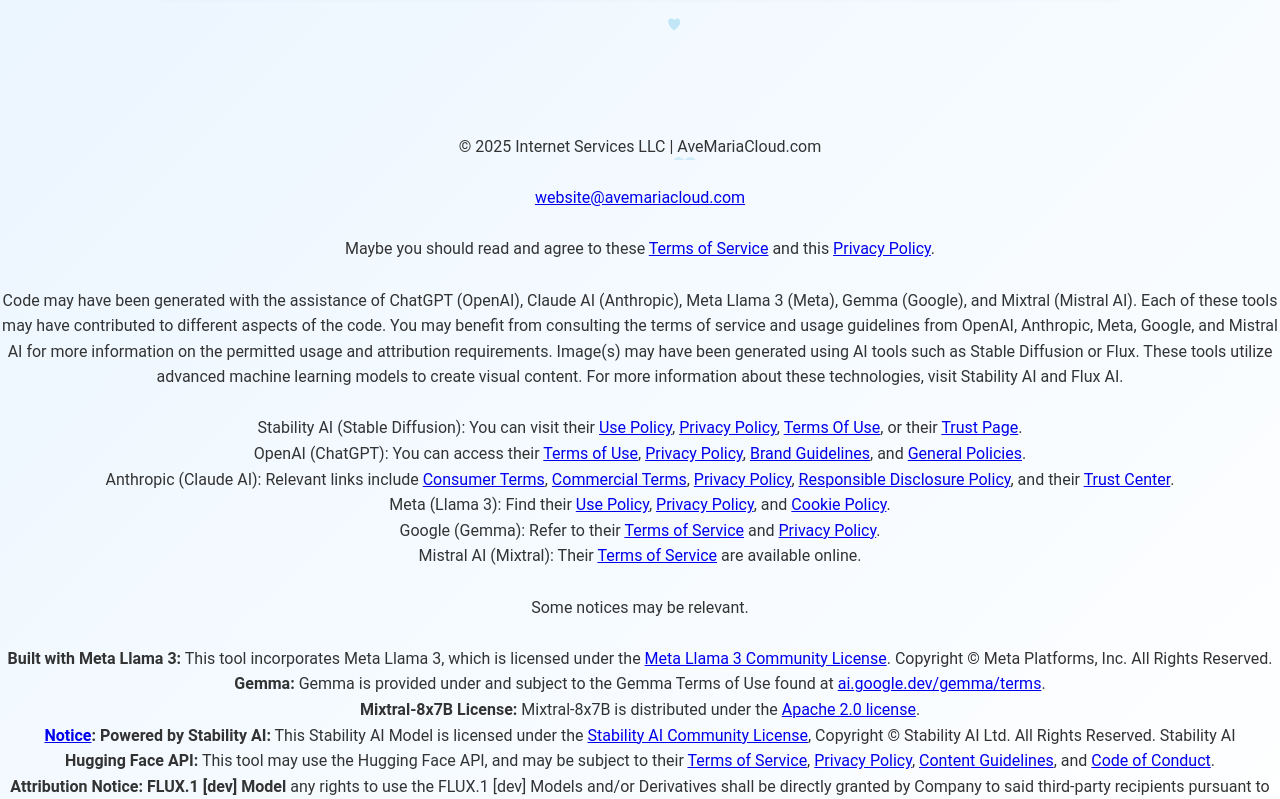
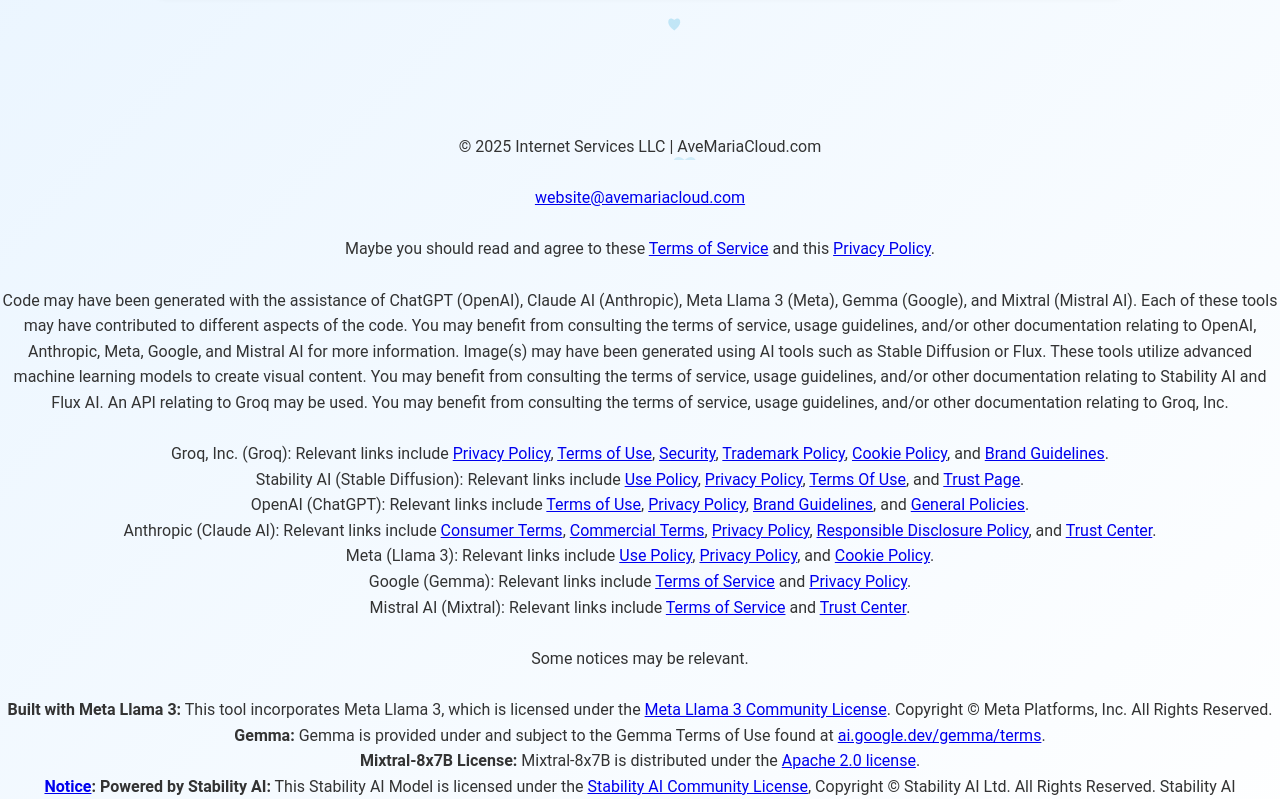
Before and after one commit to in-loving-remembrance-of-calvin-clark/website, a plain HTML site: page index.html in a window 1280 px wide. Shown: the part 640-1439 px from the top of the page. Drawn offline with Linux system fonts and the light colour scheme.

Commit message:
Update index.html

```diff
--- a/index.html
+++ b/index.html
@@ -138,20 +138,23 @@
         </center>
     </div>
     <BR><BR><BR>
-       <center><p>
+       <center>
+
+           <p>
                 © 2025 Internet Services LLC | AveMariaCloud.com<BR><BR>
                 <a href="mailto:website@avemariacloud.com">website@avemariacloud.com</a>
                 <BR><BR>
                 Maybe you should read and agree to these <a href="https://avemariacloud.com/terms.html" target="_blank">Terms of Service</a> and this <a href="https://avemariacloud.com/privacy.html" target="_blank">Privacy Policy</a>.
                 <br><br>
-        Code may have been generated with the assistance of ChatGPT (OpenAI), Claude AI (Anthropic), Meta Llama 3 (Meta), Gemma (Google), and Mixtral (Mistral AI). Each of these tools may have contributed to different aspects of the code. You may benefit from consulting the terms of service and usage guidelines from OpenAI, Anthropic, Meta, Google, and Mistral AI for more information on the permitted usage and attribution requirements. Image(s) may have been generated using AI tools such as Stable Diffusion or Flux. These tools utilize advanced machine learning models to create visual content. For more information about these technologies, visit Stability AI and Flux AI.
+                Code may have been generated with the assistance of ChatGPT (OpenAI), Claude AI (Anthropic), Meta Llama 3 (Meta), Gemma (Google), and Mixtral (Mistral AI). Each of these tools may have contributed to different aspects of the code. You may benefit from consulting the terms of service, usage guidelines, and/or other documentation relating to OpenAI, Anthropic, Meta, Google, and Mistral AI for more information. Image(s) may have been generated using AI tools such as Stable Diffusion or Flux. These tools utilize advanced machine learning models to create visual content. You may benefit from consulting the terms of service, usage guidelines, and/or other documentation relating to Stability AI and Flux AI. An API relating to Groq may be used. You may benefit from consulting the terms of service, usage guidelines, and/or other documentation relating to Groq, Inc.
                 <br><br>
-Stability AI (Stable Diffusion): You can visit their <a href="https://stability.ai/use-policy" target="_blank">Use Policy</a>, <a href="https://stability.ai/privacy-policy" target="_blank">Privacy Policy</a>, <a href="https://stability.ai/terms-of-use" target="_blank">Terms Of Use</a>, or their <a href="https://trust.stability.ai/" target="_blank">Trust Page</a>.<br>
-        OpenAI (ChatGPT): You can access their <a href="https://openai.com/policies/terms-of-use/">Terms of Use</a>, <a href="https://openai.com/policies/row-privacy-policy/">Privacy Policy</a>, <a href="https://openai.com/brand/">Brand Guidelines</a>, and <a href="https://openai.com/policies/">General Policies</a>.<br>
-        Anthropic (Claude AI): Relevant links include <a href="https://www.anthropic.com/legal/consumer-terms">Consumer Terms</a>, <a href="https://www.anthropic.com/legal/commercial-terms">Commercial Terms</a>, <a href="https://www.anthropic.com/legal/privacy">Privacy Policy</a>, <a href="https://www.anthropic.com/responsible-disclosure-policy">Responsible Disclosure Policy</a>, and their <a href="https://trust.anthropic.com/">Trust Center</a>.<br>
-        Meta (Llama 3): Find their <a href="https://www.llama.com/llama3/use-policy/">Use Policy</a>, <a href="https://www.facebook.com/privacy/policy/">Privacy Policy</a>, and <a href="https://www.facebook.com/privacy/policies/cookies/?entry_point=cookie_policy_redirect&entry=0">Cookie Policy</a>.<br>
-        Google (Gemma): Refer to their <a href="https://policies.google.com/terms">Terms of Service</a> and <a href="https://policies.google.com/privacy">Privacy Policy</a>.<br>
-        Mistral AI (Mixtral): Their <a href="https://mistral.ai/terms">Terms of Service</a> are available online.
+Groq, Inc. (Groq): Relevant links include <a href="https://groq.com/privacy-policy/" target="_blank">Privacy Policy</a>, <a href="https://groq.com/terms-of-use/" target="_blank">Terms of Use</a>, <a href="https://groq.com/security/" target="_blank">Security</a>, <a href="https://groq.com/trademark-policy/" target="_blank">Trademark Policy</a>, <a href="https://groq.com/cookie-policy/" target="_blank">Cookie Policy</a>, and <a href="https://groq.com/brand-guidelines/" target="_blank">Brand Guidelines</a>.<br>
+Stability AI (Stable Diffusion): Relevant links include <a href="https://stability.ai/use-policy" target="_blank">Use Policy</a>, <a href="https://stability.ai/privacy-policy" target="_blank">Privacy Policy</a>, <a href="https://stability.ai/terms-of-use" target="_blank">Terms Of Use</a>, and <a href="https://trust.stability.ai/" target="_blank">Trust Page</a>.<br>
+                OpenAI (ChatGPT): Relevant links include <a href="https://openai.com/policies/terms-of-use/">Terms of Use</a>, <a href="https://openai.com/policies/row-privacy-policy/">Privacy Policy</a>, <a href="https://openai.com/brand/">Brand Guidelines</a>, and <a href="https://openai.com/policies/">General Policies</a>.<br>
+                Anthropic (Claude AI): Relevant links include <a href="https://www.anthropic.com/legal/consumer-terms">Consumer Terms</a>, <a href="https://www.anthropic.com/legal/commercial-terms">Commercial Terms</a>, <a href="https://www.anthropic.com/legal/privacy">Privacy Policy</a>, <a href="https://www.anthropic.com/responsible-disclosure-policy">Responsible Disclosure Policy</a>, and <a href="https://trust.anthropic.com/">Trust Center</a>.<br>
+                Meta (Llama 3): Relevant links include <a href="https://www.llama.com/llama3/use-policy/">Use Policy</a>, <a href="https://www.facebook.com/privacy/policy/">Privacy Policy</a>, and <a href="https://www.facebook.com/privacy/policies/cookies/?entry_point=cookie_policy_redirect&entry=0">Cookie Policy</a>.<br>
+                Google (Gemma): Relevant links include <a href="https://policies.google.com/terms">Terms of Service</a> and <a href="https://policies.google.com/privacy">Privacy Policy</a>.<br>
+                Mistral AI (Mixtral): Relevant links include <a href="https://mistral.ai/terms">Terms of Service</a> and <a href=”https://trust.mistral.ai/”>Trust Center</a>.
                 <br><br>
                 Some notices may be relevant.<br><br>
                 <strong>Built with Meta Llama 3:</strong> This tool incorporates Meta Llama 3, which is licensed under the <a href="https://www.llama.com/llama3/license/" target="_blank">Meta Llama 3 Community License</a>. Copyright © Meta Platforms, Inc. All Rights Reserved.<br>
@@ -161,6 +164,9 @@ Stability AI (Stable Diffusion): You can visit their <a href="https://stability.
                 <strong>Hugging Face API:</strong> This tool may use the Hugging Face API, and may be subject to their <a href="https://huggingface.co/terms-of-service" target="_blank">Terms of Service</a>, <a href="https://huggingface.co/privacy" target="_blank">Privacy Policy</a>, <a href="https://huggingface.co/content-guidelines">Content Guidelines</a>, and <a href="https://huggingface.co/code-of-conduct">Code of Conduct</a>.<br>
                 <strong>Attribution Notice: FLUX.1 [dev] Model</strong> any rights to use the FLUX.1 [dev] Models and/or Derivatives shall be directly granted by Company to said third-party recipients pursuant to this <a href="https://huggingface.co/black-forest-labs/FLUX.1-dev/blob/main/LICENSE.md">License</a> "The FLUX.1 [dev] Model is licensed by Black Forest Labs. Inc. under the FLUX.1 [dev] Non-Commercial License. Copyright Black Forest Labs. Inc. IN NO EVENT SHALL BLACK FOREST LABS, INC. BE LIABLE FOR ANY CLAIM, DAMAGES OR OTHER LIABILITY, WHETHER IN AN ACTION OF CONTRACT, TORT OR OTHERWISE, ARISING FROM, OUT OF OR IN CONNECTION WITH USE OF THIS MODEL." I may have have modified the applicable FLUX.1 [dev] Model. <a href="https://avemariacloud.com/flux.1-[dev]-notice.txt">FLUX.1 [dev] Model Notice</a>
             </p>
+
+
+
 
 
 </center>>
```
Lines whose indentation alone changed are shown as unchanged.
